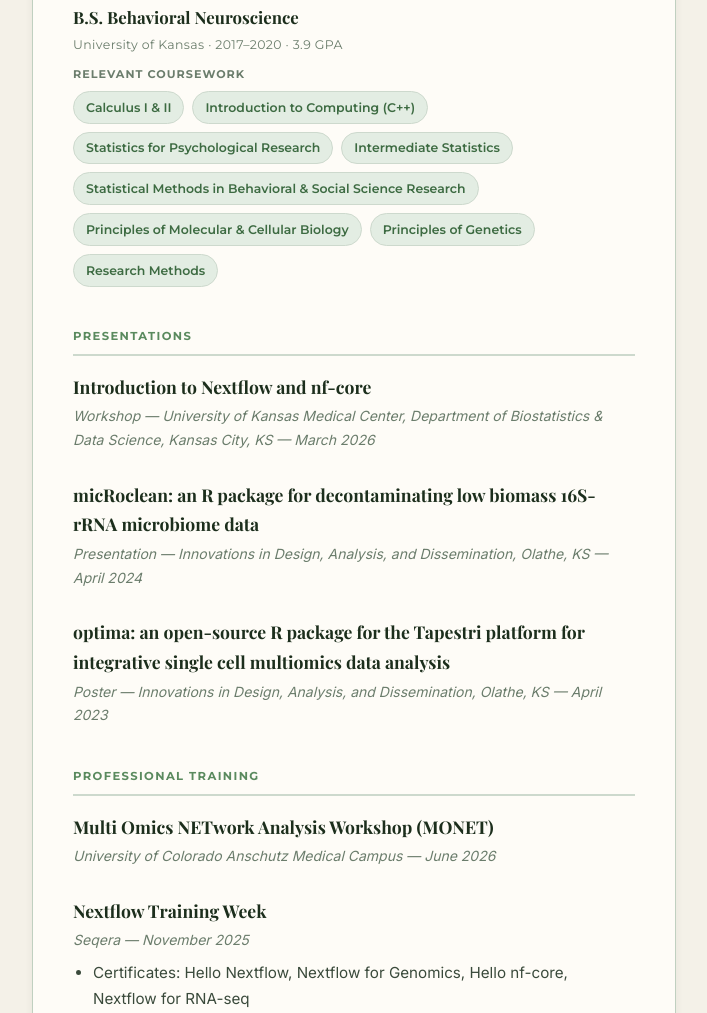
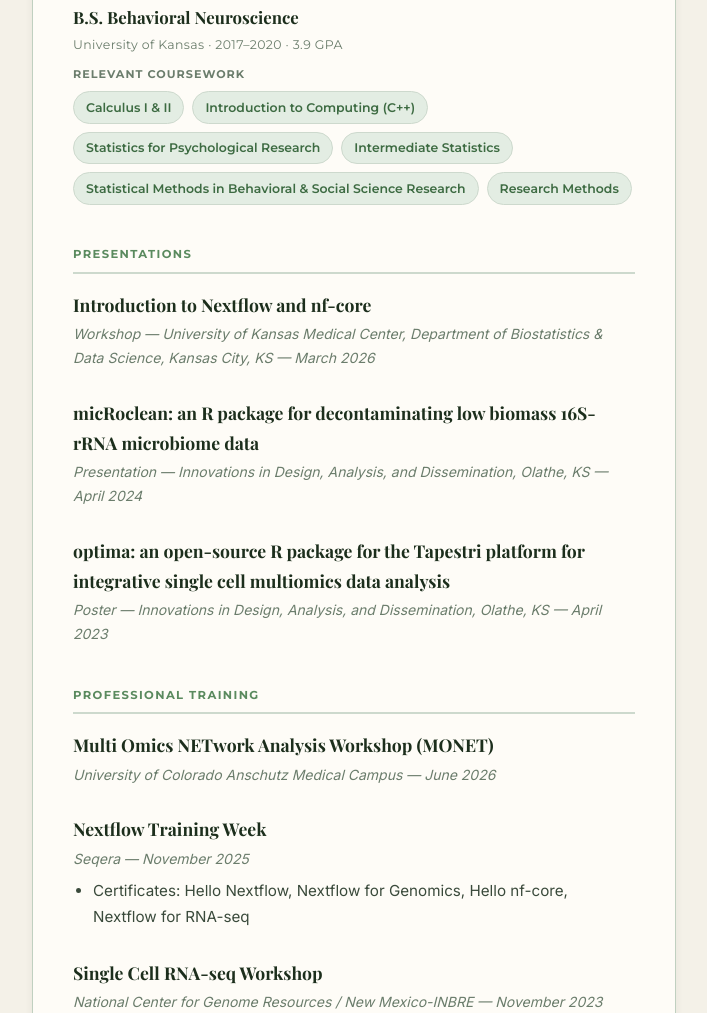
Before and after one commit to rachelgriffard/rachelgriffard.github.io, an Astro site: page /cv in a window 1280 px wide. Shown: the part 1361-2374 px from the top of the page, without its empty margins (432-1139 px from the left). Built offline with nearby package versions, Linux system fonts and the light colour scheme; Astro itself is replaced by a stand-in of ours; a web font is replaced by a local one.

Commit message:
Update cv

```diff
--- a/src/pages/cv.astro
+++ b/src/pages/cv.astro
@@ -94,8 +94,6 @@ import BaseLayout from '../layouts/BaseLayout.astro';
               <span class="skill-tag">Statistics for Psychological Research</span>
               <span class="skill-tag">Intermediate Statistics</span>
               <span class="skill-tag">Statistical Methods in Behavioral &amp; Social Science Research</span>
-              <span class="skill-tag">Principles of Molecular &amp; Cellular Biology</span>
-              <span class="skill-tag">Principles of Genetics</span>
               <span class="skill-tag">Research Methods</span>
             </div>
           </div>
```
